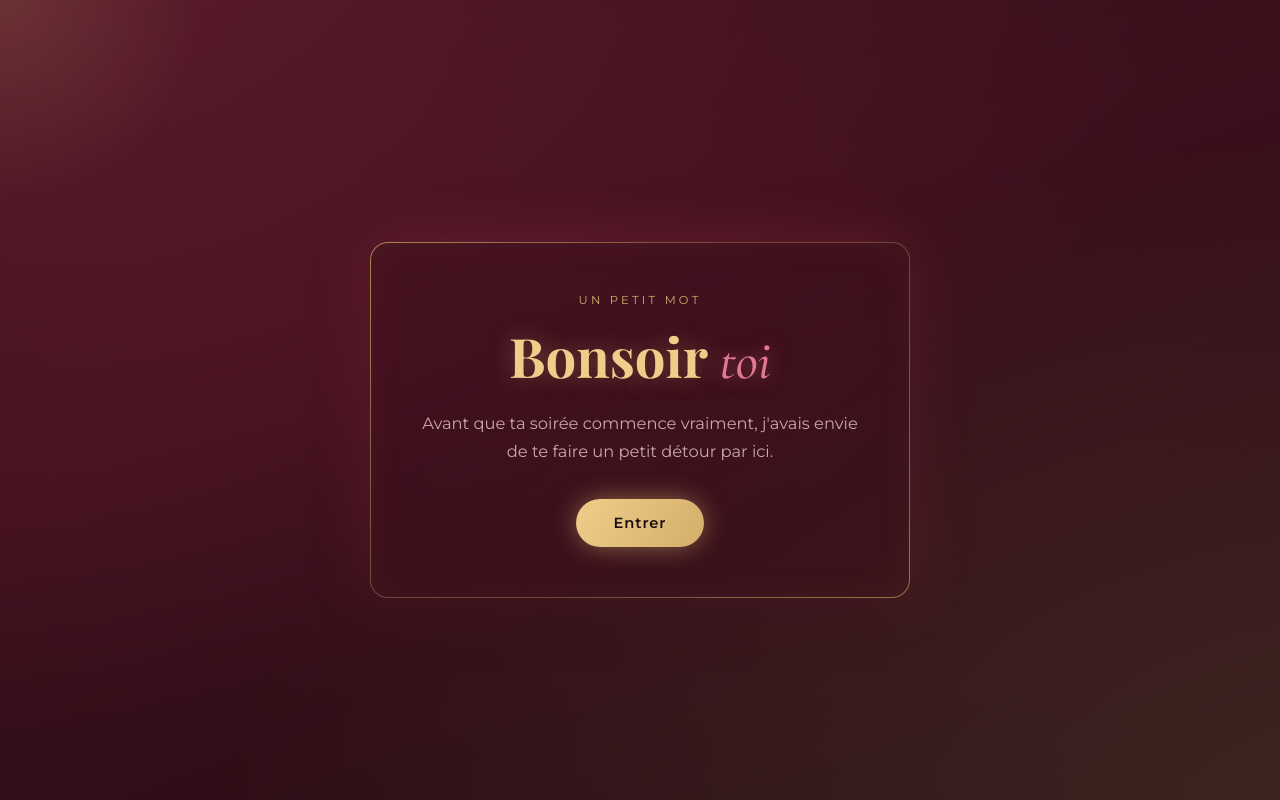
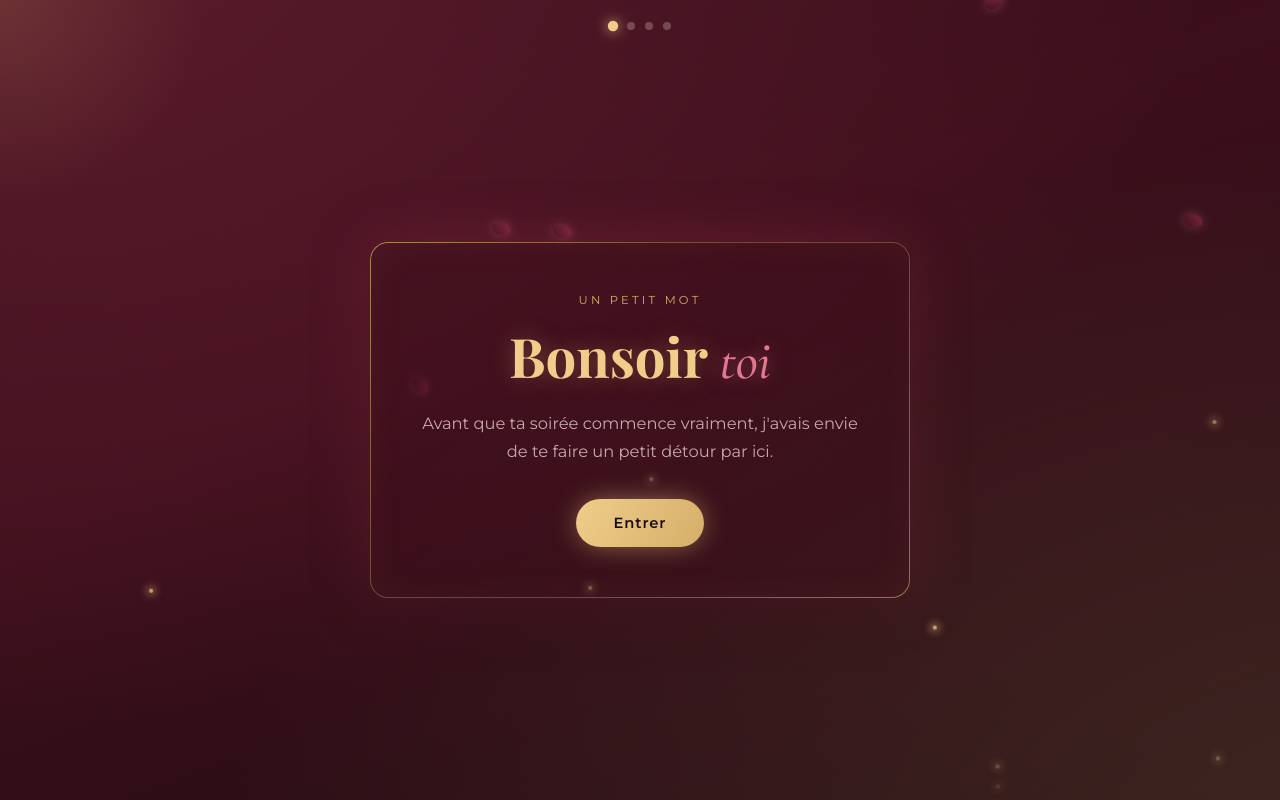
Before and after one commit to vim4262/la-follie, a plain HTML site: page index.html in a window 1280 px wide. Drawn offline with nearby package versions, Linux system fonts and the light colour scheme; a web font is replaced by a local one.

Commit message:
Replace romantic-script.js with script.js

```diff
--- a/index.html
+++ b/index.html
@@ -69,6 +69,6 @@
   </div>
 </section>
 
-<script src="romantique-script.js"></script>
+<script src="script.js"></script>
 </body>
 </html>
```
